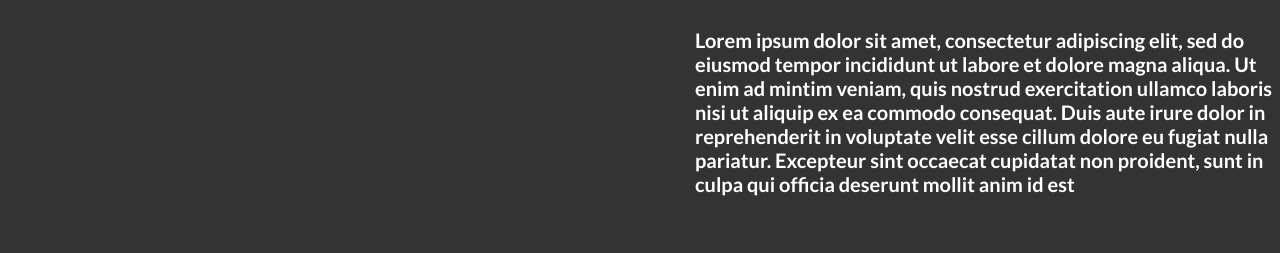
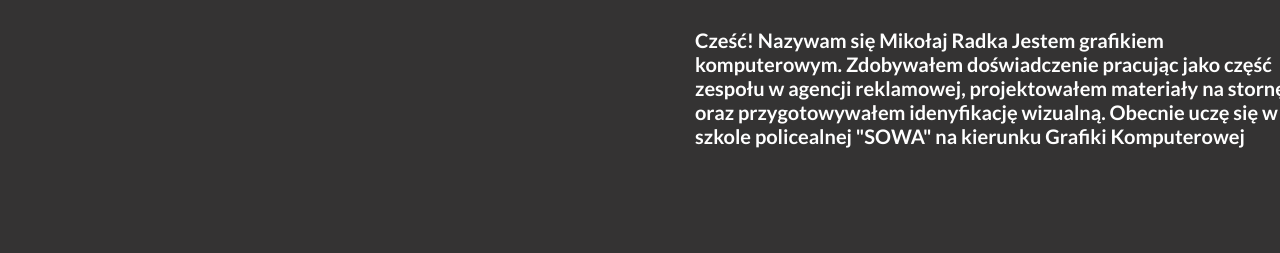
Before and after one commit to ImikoWHYI/portfolio, a website built with Parcel: page omnie.html in a window 1280 px wide. Shown: the part 325-578 px from the top of the page. Built offline with nearby package versions, Linux system fonts and the light colour scheme.

Commit message:
Update omnie.html

```diff
--- a/omnie.html
+++ b/omnie.html
@@ -56,13 +56,14 @@
             <span>mikolaj.radka3@gmail.com</span>
           </span>
           <span class="omnie-text09">
-            Lorem ipsum dolor sit amet, consectetur adipiscing elit, sed do
-            eiusmod tempor incididunt ut labore et dolore magna aliqua. Ut enim
-            ad mintim veniam, quis nostrud exercitation ullamco laboris nisi ut
-            aliquip ex ea commodo consequat. Duis aute irure dolor in
-            reprehenderit in voluptate velit esse cillum dolore eu fugiat nulla
-            pariatur. Excepteur sint occaecat cupidatat non proident, sunt in
-            culpa qui officia deserunt mollit anim id est
+            Cześć!
+            Nazywam się Mikołaj Radka
+
+            Jestem grafikiem komputerowym.
+
+            Zdobywałem  doświadczenie pracując jako część zespołu w agencji reklamowej,
+            projektowałem materiały na stornę oraz przygotowywałem idenyfikację wizualną.
+            Obecnie uczę się w szkole policealnej "SOWA" na kierunku Grafiki Komputerowej
           </span>
         </div>
         <div class="omnie-top-bar-storonagowna">
```
